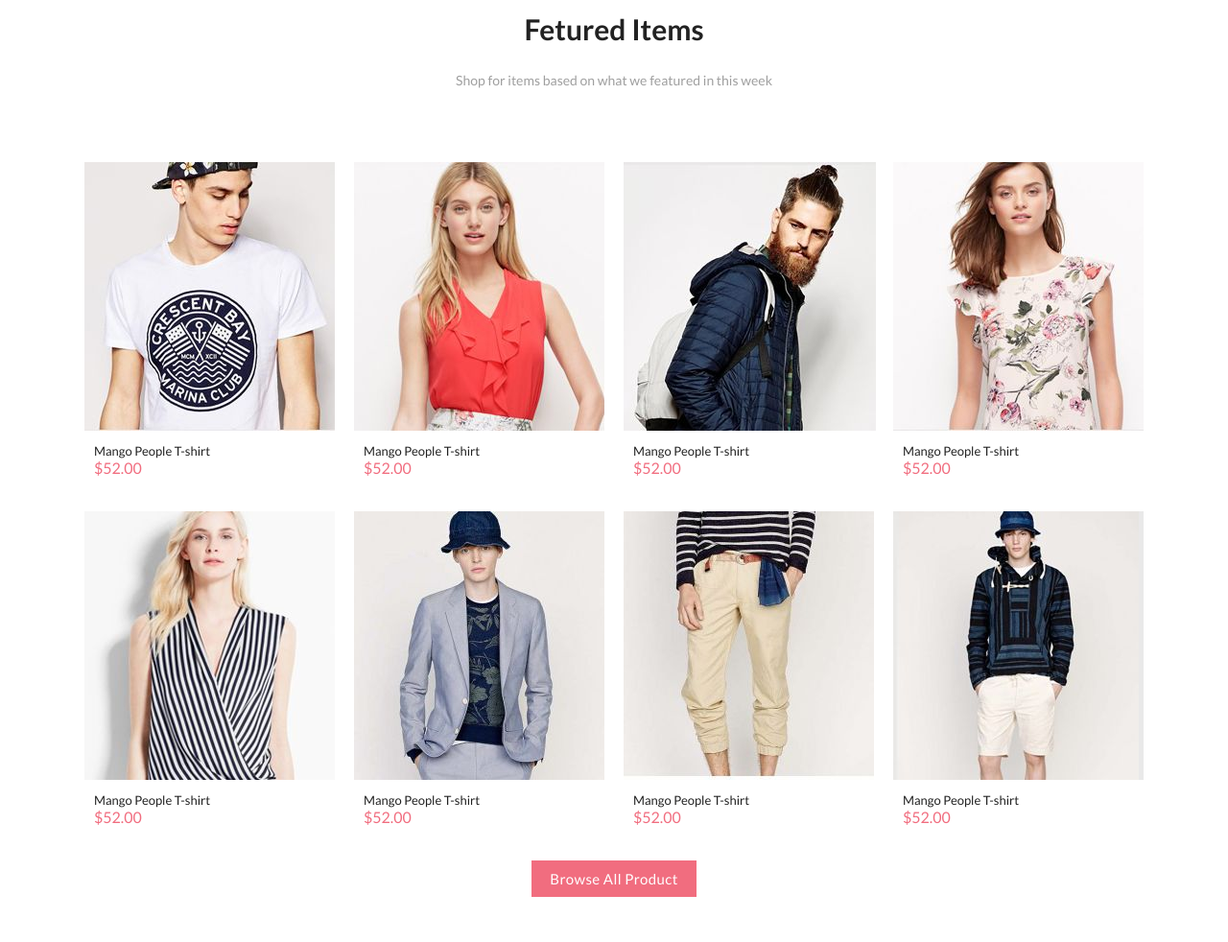
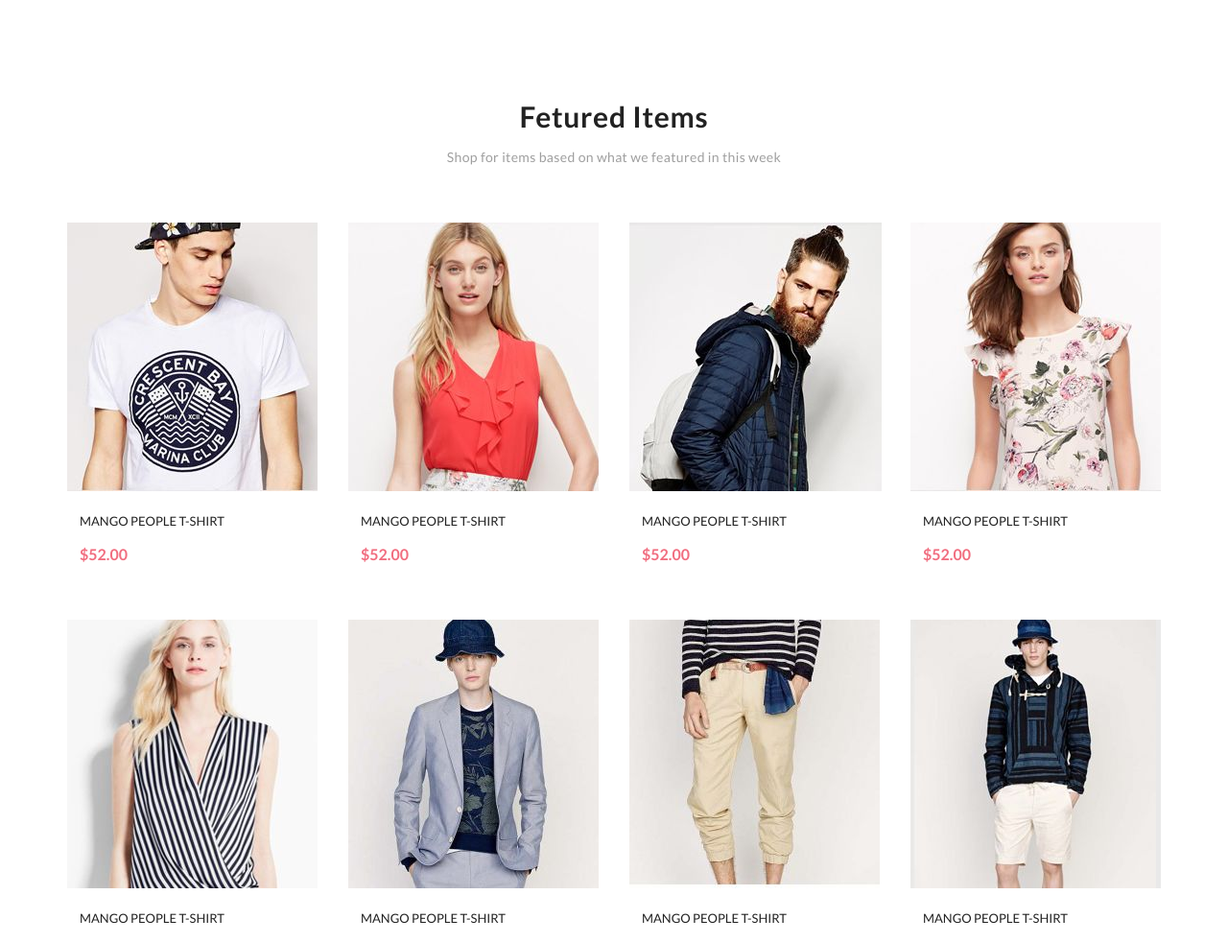
Before and after one commit to SokobanSokoban/IM_1, a plain HTML site: page index.html in a window 1280 px wide. Shown: the part 1818-2800 px from the top of the page at 96% size. Drawn offline with Linux system fonts and the light colour scheme.

Commit message:
активность

```diff
--- a/index.html
+++ b/index.html
@@ -87,49 +87,108 @@
         </div>
     </div>
     <!--планка с ценами -->
-    <div class="header-price">
-        <p class="top-text-price">Fetured Items</p>
-        <p class="botton-text-price">Shop for items based on what we featured in this week</p>
-    </div>
-    <div class="catalog-price">
-        <ul class="menu-price">
-            <li class="item-price">
-                <a href="#"><img src="img/Layer 2.jpg" alt=""></a>
-                <p class="top-text-item-price">Mango People T-shirt</p>
-                <p class="top-red-price">$52.00</p>
-            </li>
-
-            <li class="item-price"><a href="#"><img src="img/Layer 3.jpg" alt=""></a>
-                <p class="top-text-item-price">Mango People T-shirt</p>
-                <p class="top-red-price">$52.00</p>
-            </li>
-            <li class="item-price"><a href="#"><img src="img/Layer 4.jpg" alt=""></a>
-                <p class="top-text-item-price">Mango People T-shirt</p>
-                <p class="top-red-price">$52.00</p>
-            </li>
-            <li class="item-price"><a href="#"><img src="img/Layer 5.jpg" alt=""></a>
-                <p class="top-text-item-price">Mango People T-shirt</p>
-                <p class="top-red-price">$52.00</p>
-            </li>
-            <li class="item-price"><a href="#"><img src="img/Layer 6.jpg" alt=""></a>
-                <p class="top-text-item-price">Mango People T-shirt</p>
-                <p class="top-red-price">$52.00</p>
-            </li>
-            <li class="item-price"><a href="#"><img src="img/Layer 7.jpg" alt=""></a>
-                <p class="top-text-item-price">Mango People T-shirt</p>
-                <p class="top-red-price">$52.00</p>
-            </li>
-            <li class="item-price"><a href="#"><img src="img/Layer%208.jpg" alt=""></a>
-                <p class="top-text-item-price">Mango People T-shirt</p>
-                <p class="top-red-price">$52.00</p>
-
-            </li>
-            <li class="item-price"><a href="#"><img src="img/Layer 9.jpg" alt=""></a>
-                <p class="top-text-item-price">Mango People T-shirt</p>
-                <p class="top-red-price">$52.00</p>
-            </li>
-        </ul>
-    </div>
+ <section>
+        <h3 class="heading">Fetured Items</h3>
+        <p class="items-text">Shop for items based on what we featured in this week</p>
+        <div class="box-product container">
+            <div class="item">
+                <a href="#" class="product">
+                    <img src="img/Layer 2.jpg" alt="photo product">
+                    <div class="box-product-text">
+                        <p class="product-name">Mango People T-shirt</p>
+                        <p class="product-price">$52.00</p>
+                    </div>
+                </a>
+                <div class="box-add">
+                    <a class="add-to-cart" href="#">Add to Cart</a>
+                </div>
+            </div>
+            <div class="item">
+                <a href="#" class="product">
+                    <img src="img/Layer 3.jpg" alt="photo product">
+                    <div class="box-product-text">
+                        <p class="product-name">Mango People T-shirt</p>
+                        <p class="product-price">$52.00</p>
+                    </div>
+                </a>
+                <div class="box-add">
+                    <a class="add-to-cart" href="#">Add to Cart</a>
+                </div>
+            </div>
+            <div class="item">
+                <a href="#" class="product">
+                    <img src="img/Layer 4.jpg" alt="photo product">
+                    <div class="box-product-text">
+                        <p class="product-name">Mango People T-shirt</p>
+                        <p class="product-price">$52.00</p>
+                    </div>
+                </a>
+                <div class="box-add">
+                    <a class="add-to-cart" href="#">Add to Cart</a>
+                </div>
+            </div>
+            <div class="item">
+                <a href="#" class="product">
+                    <img src="img/Layer 5.jpg" alt="photo product">
+                    <div class="box-product-text">
+                        <p class="product-name">Mango People T-shirt</p>
+                        <p class="product-price">$52.00</p>
+                    </div>
+                </a>
+                <div class="box-add">
+                    <a class="add-to-cart" href="#">Add to Cart</a>
+                </div>
+            </div>
+            <div class="item">
+                <a href="#" class="product">
+                    <img src="img/Layer 6.jpg" alt="photo product">
+                    <div class="box-product-text">
+                        <p class="product-name">Mango People T-shirt</p>
+                        <p class="product-price">$52.00</p>
+                    </div>
+                </a>
+                <div class="box-add">
+                    <a class="add-to-cart" href="#">Add to Cart</a>
+                </div>
+            </div>
+            <div class="item">
+                <a href="#" class="product">
+                    <img src="img/Layer 7.jpg" alt="photo product">
+                    <div class="box-product-text">
+                        <p class="product-name">Mango People T-shirt</p>
+                        <p class="product-price">$52.00</p>
+                    </div>
+                </a>
+                <div class="box-add">
+                    <a class="add-to-cart" href="#">Add to Cart</a>
+                </div>
+            </div>
+            <div class="item">
+                <a href="#" class="product">
+                    <img src="img/Layer 8.jpg" alt="photo product">
+                    <div class="box-product-text">
+                        <p class="product-name">Mango People T-shirt</p>
+                        <p class="product-price">$52.00</p>
+                    </div>
+                </a>
+                <div class="box-add">
+                    <a class="add-to-cart" href="#">Add to Cart</a>
+                </div>
+            </div>
+            <div class="item">
+                <a href="#" class="product">
+                    <img src="img/Layer 9.jpg" alt="photo product">
+                    <div class="box-product-text">
+                        <p class="product-name">Mango People T-shirt</p>
+                        <p class="product-price">$52.00</p>
+                    </div>
+                </a>
+                <div class="box-add">
+                    <a class="add-to-cart" href="#">Add to Cart</a>
+                </div>
+            </div>
+        </div>
+    </section>
     <!--большой процент -->
     <div class="button-sale">
         <a href="#" class="button">Browse All Product</a>
--- a/style.css
+++ b/style.css
@@ -172,11 +172,12 @@ body {
 .flex-container-LR {
     display: flex;
     margin: 100px auto;
-    flex-wrap: wrap;
+    /*flex-wrap: wrap;*/
 }
 
 .flex-center {
     display: flex;
+
 }
 
 .merge-item {
@@ -209,70 +210,96 @@ body {
     text-align: left;
 }
 
-/* третья часть планка с ценами*/
-.top-text-price {
-    font-family: Lato;
+/* часть 3 планка с ценами*/
+.heading {
     color: #222222;
     font-size: 30px;
-    /* Приближение из-за подстановки шрифтов */
     font-weight: 700;
-    line-height: 54px;
-    /* Приближение из-за подстановки шрифтов */
+    letter-spacing: 0.75px;
+    text-align: center;
+    margin-top: 100px;
+    margin-bottom: 16px
+}
+
+.items-text {
+    color: #9f9f9f;
+    font-size: 14px;
+    font-weight: 400;
+    letter-spacing: 0.35px;
     text-align: center;
 }
 
-.botton-text-price {
-    font-family: Lato;
-    color: #9f9f9f;
-    font-size: 14px;
-    /* Приближение из-за подстановки шрифтов */
+.product-name {
+    color: #222222;
+    font-size: 13px;
     font-weight: 400;
-    line-height: 54px;
-    /* Приближение из-за подстановки шрифтов */
-    text-align: center;
+    text-transform: uppercase;
+    margin-bottom: 17px;
 }
 
-
-.menu-price {
-
-    display: flex;
-    flex-wrap: wrap;
-    margin-top: 58px;
-    width: 1140px
+.product-price {
+    color: #f16d7f;
+    font-size: 16px;
+    font-weight: 700;
+    text-transform: uppercase;
 }
 
-.item-price {
-    display: block;
-    width: 263px;
-    height: 364px;
-    margin-left: 18px;
+.box-product {
+    padding-top: 60px;
+    display: flex;
+    justify-content: space-between;
+    flex-wrap: wrap;
 }
 
-.catalog-price {
-    display: flex;
-    justify-content: center;
+.box-product-text {
+    padding: 20px 13px;
 }
 
-.top-text-item-price {
-    padding-left: 10px;
-    padding-top: 10px;
-    font-family: Lato;
-    color: #222222;
-    font-size: 13px;
-    /* Приближение из-за подстановки шрифтов */
-    font-weight: 400;
-    text-align: left;
+.item {
+    width: 261px;
+    position: relative;
+    margin-bottom: 39px;
 }
 
-.top-red-price {
-    padding-left: 10px;
-    font-family: Lato;
-    color: #f16d7f;
-    font-size: 16px;
-    /* Приближение из-за подстановки шрифтов */
-    font-weight: 1700;
-    text-align: left;
+.item:hover img {
+    filter: brightness(50%);
 }
+
+.item:hover {
+    box-shadow: 0 5px 8px rgba(0, 0, 0, 0.16);
+}
+
+.item:hover .box-add {
+    display: flex;
+}
+
+.product {
+    display: block;
+    text-decoration: none;
+}
+
+.box-add {
+    position: absolute;
+    top: 94px;
+    width: 261px;
+    justify-content: center;
+    display: none;
+}
+
+.add-to-cart {
+    border: 1px solid #ffffff;
+    display: block;
+    padding: 14px;
+    color: #ffffff;
+    font-size: 13px;
+    font-weight: 700;
+    text-decoration: none;
+}
+
+.add-to-cart:hover {
+    box-shadow: 0 0 5px #fff;
+}
+
 
 /*часть 4 большой процент*/
 .button-sale {
@@ -321,3 +348,4 @@ font-weight: 700;
 text-align: left;
 
 }
+/**/
```
Also changed, not shown: 3.html (+102 -10 lines).
